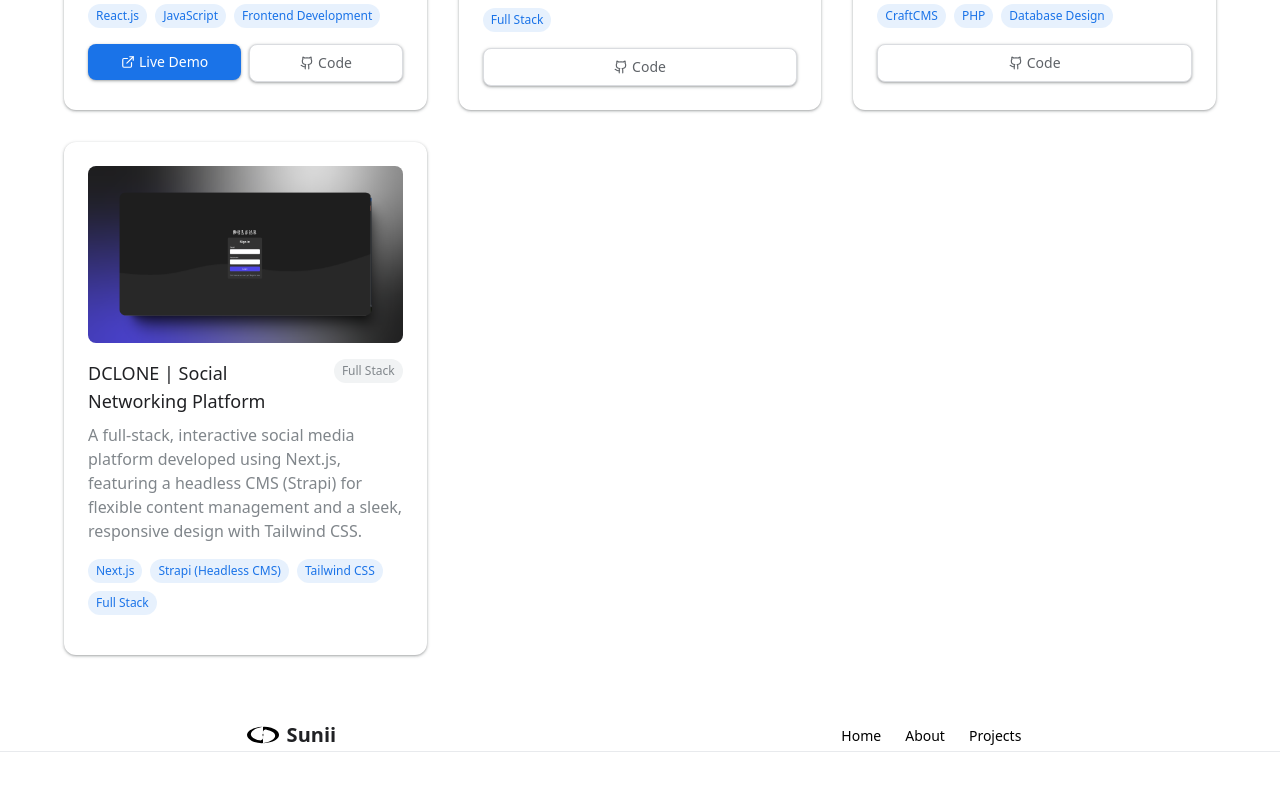
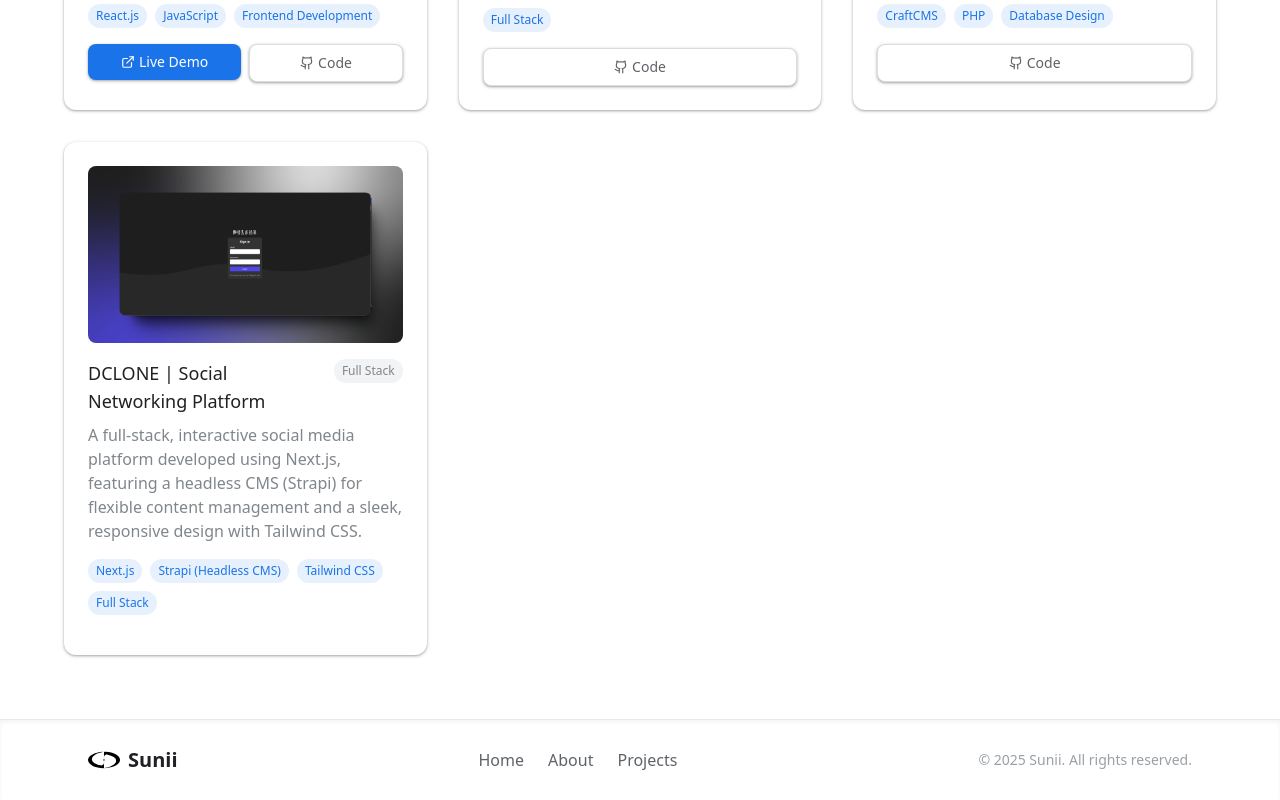
Before and after one commit to Sunii-999/portfolio, a React (Create React App) app: page /projects in a window 1280 px wide. Shown: the part 1496-2296 px from the top of the page. Before the commit the page ends 2249 px from the top, so only its background shows below. Built offline with nearby package versions, Linux system fonts and the light colour scheme.

Commit message:
added a footer

```diff
--- a/src/components/layout/Footer.jsx
+++ b/src/components/layout/Footer.jsx
@@ -1,12 +1,6 @@
-import { useState } from 'react';
-import { Link, useLocation } from 'react-router-dom';
-import { motion } from 'framer-motion';
-import { Menu, X } from 'lucide-react';
+import { Link } from 'react-router-dom';
 
 const Footer = () => {
-  const [isMenuOpen, setIsMenuOpen] = useState(false);
-  const location = useLocation();
-
   const navItems = [
     { name: 'Home', path: '/' },
     { name: 'About', path: '/about' },
@@ -14,30 +8,35 @@ const Footer = () => {
   ];
 
   return (
+    <footer className="w-full bg-white/80 backdrop-blur-md border-t border-google-gray-200 shadow-inner">
+      <div className="max-w-6xl mx-auto px-6 py-6 flex flex-col sm:flex-row items-center justify-between space-y-4 sm:space-y-0">
+        {/* Logo */}
+        <Link
+          to="/"
+          className="flex items-center space-x-2 font-bold text-xl text-google-gray-900"
+        >
+          <img src="/img/mylogo.svg" alt="Sunii Logo" className="h-8 w-8" />
+          <span>Sunii</span>
+        </Link>
 
-    <>
-        <div className='w-full h- bg-white/80 backdrop-blur-md z-50 border-b border-google-gray-200'>
-            <div className='flex justify-around items-center'>
-                <div>
-                    <Link to="/" className="font-bold text-xl text-google-gray-900 flex items-center space-x-2">
-                        <img src="/img/mylogo.svg" alt="Sunii Logo" className="h-8 w-8" /> {/* Adjust height/width as needed */}
-                        <span>Sunii</span>
-                    </Link>
-                </div>
-                <div>
-                {navItems.map((item) => (
+        {/* Navigation */}
+        <ul className="flex space-x-6">
+          {navItems.map((item) => (
+            <li key={item.name}>
               <Link
-                key={item.name}
                 to={item.path}
-                className={`relative px-3 py-2 text-sm font-medium transition-colors duration-200`}
+                className="text-google-gray-700 hover:text-google-blue transition-colors duration-200 font-medium"
               >
                 {item.name}
               </Link>
-            ))}
-                </div>
-            </div>
-        </div>
-    </>
+            </li>
+          ))}
+        </ul>
+
+        {/* Optional copyright */}
+        <p className="text-sm text-google-gray-500">&copy; {new Date().getFullYear()} Sunii. All rights reserved.</p>
+      </div>
+    </footer>
   );
 };
 
```
